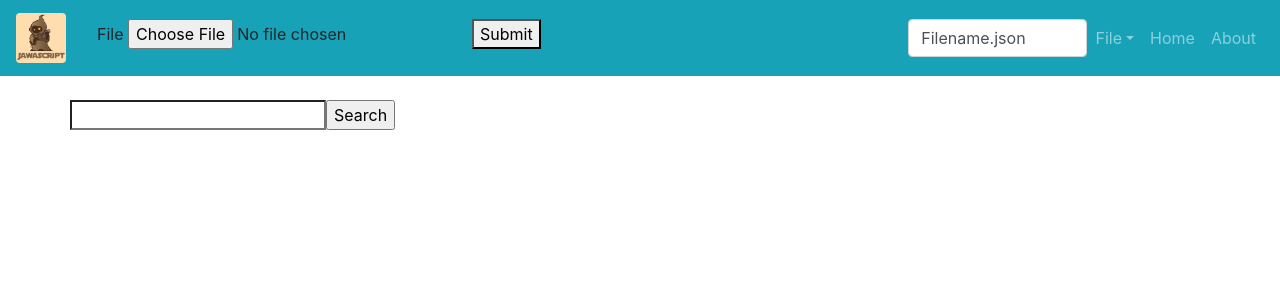
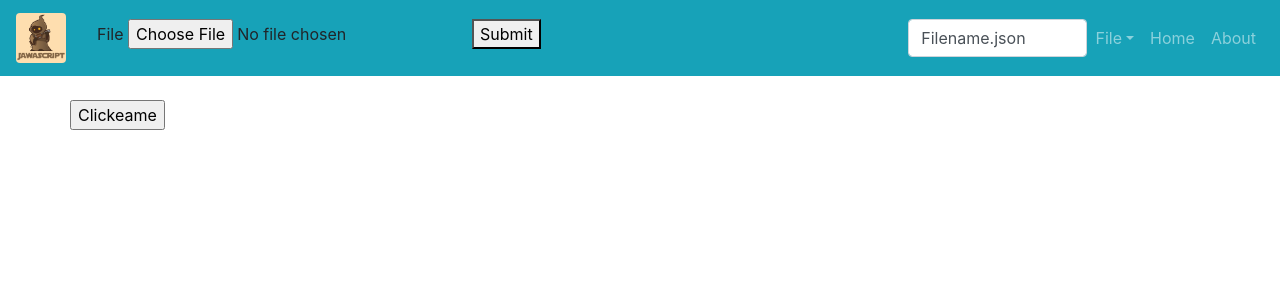
Before and after one commit to alonsouct/ESCORIA_REBELDE, a Vue app in the folder app/: page /about in a window 1280 px wide. Shown: the top 300 px of the page. Built offline with nearby package versions, Linux system fonts and the light colour scheme.

Commit message:
Implementacion API propia
Falta conexion con base de datos para implementar arquetipos

```diff
--- a/app/src/components/Test.vue
+++ b/app/src/components/Test.vue
@@ -1,47 +1,27 @@
+
 <template>
   <div>
-    <input v-model="search" type="search">
-    <input type="button" @click="doSearch" value="Search">
+    <input type="button" @click="tryme" value="Clickeame">
   </div>
 </template>
 
 <script>
-//import router from '../api/connection'
 
 export default {
   name: 'Test',
-  data:{
-    search:'',
-    books:[],
-    relatedBooks:[],
-    searching:false,
-    selectedBook:null
+  data(){
+    return {
+      results: ''
+    }
   },
   methods:{
-    doSearch() {
-      if(this.search === '') return;
-      this.searching = true;
-      this.books = [];
-      this.relatedBooks = [];
-      console.log('search for '+this.search);
-      fetch(`https://openwhisk.ng.bluemix.net/api/v1/web/rcamden%40us.ibm.com_My%20Space/goodreads/search.json?search=${encodeURIComponent(this.search)}`)
+    tryme() {
+      fetch(`http://mcfly.tk:3000`)
       .then(res=>res.json())
       .then(res => {
-        this.searching = false;
-        this.books = res.result;
-        console.log(this.books);
+        this.results = res;
+        console.log(this.results.data.message);
       });
-    },
-    findSimilar(book) {
-      this.selectedBook = book;
-      this.relatedBooks = [];
-      console.log('find books similar to '+book.id);
-      fetch(`https://openwhisk.ng.bluemix.net/api/v1/web/rcamden%40us.ibm.com_My%20Space/goodreads/findSimilar.json?id=${encodeURIComponent(book.id)}`)
-      .then(res=>res.json())
-      .then(res => {
-        this.relatedBooks = res.result;
-      });
-
     }
   }
 }
```
